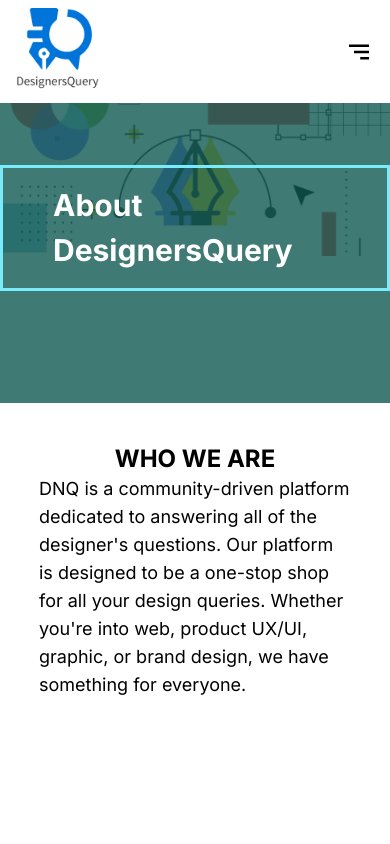
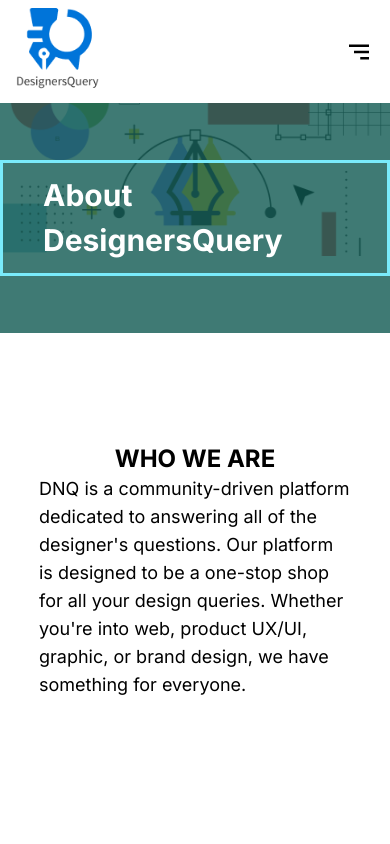
Before and after one commit to Timmydee/dnq, a Next.js app: page /about in a window 390 px wide. Shown: the top 844 px of the page. Built offline with nearby package versions, Linux system fonts and the light colour scheme.

Commit message:
minor edit

```diff
--- a/app/globals.css
+++ b/app/globals.css
@@ -80,7 +80,7 @@
 
 @media (max-width:959px) {
   .overlay{
-    height:300px;
+    height:230px;
   }
 
   image{
@@ -88,13 +88,13 @@
 
   }
   .content{
-    height:250px;
+    height:230px;
 
   }
 
   .content h1{
     font-size: 30px;
-    padding:15px 50px;
+    padding:10px 40px;
   }
 
 }
```
